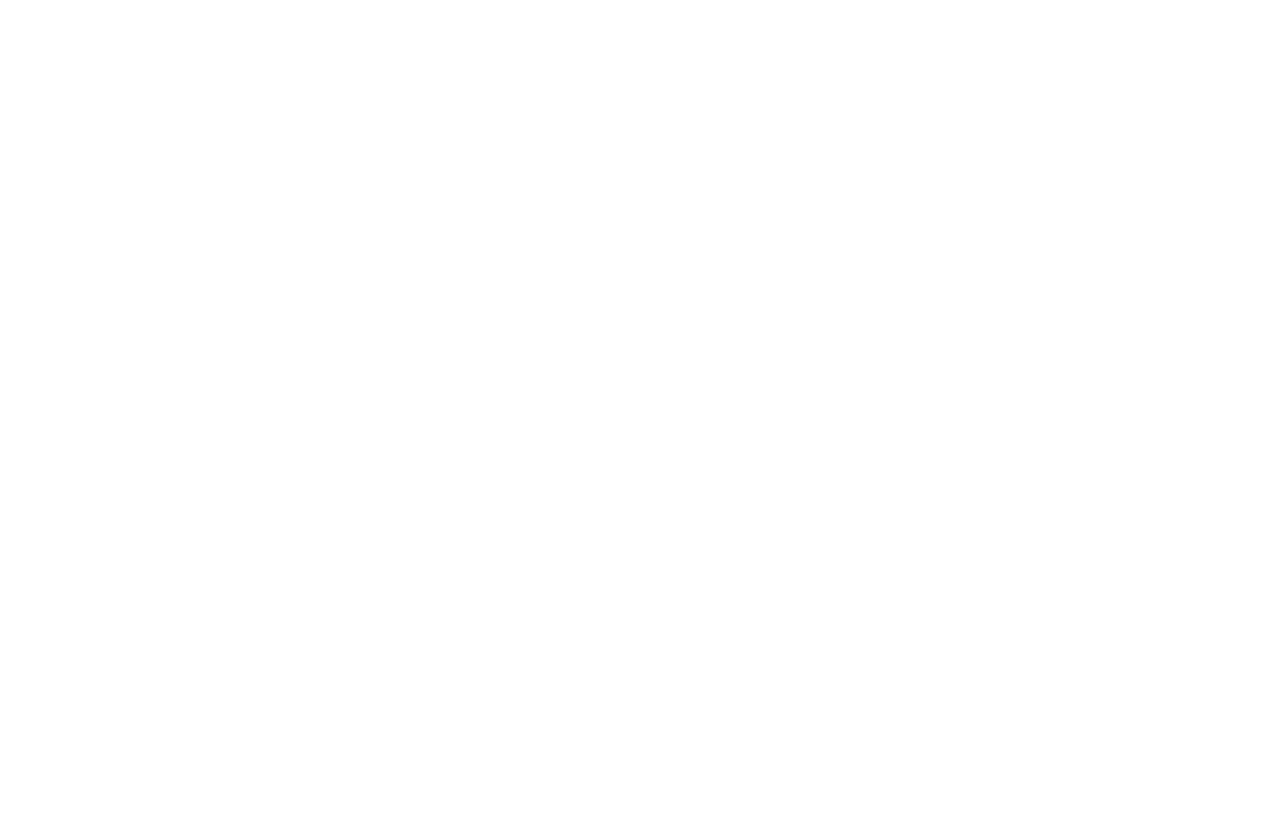
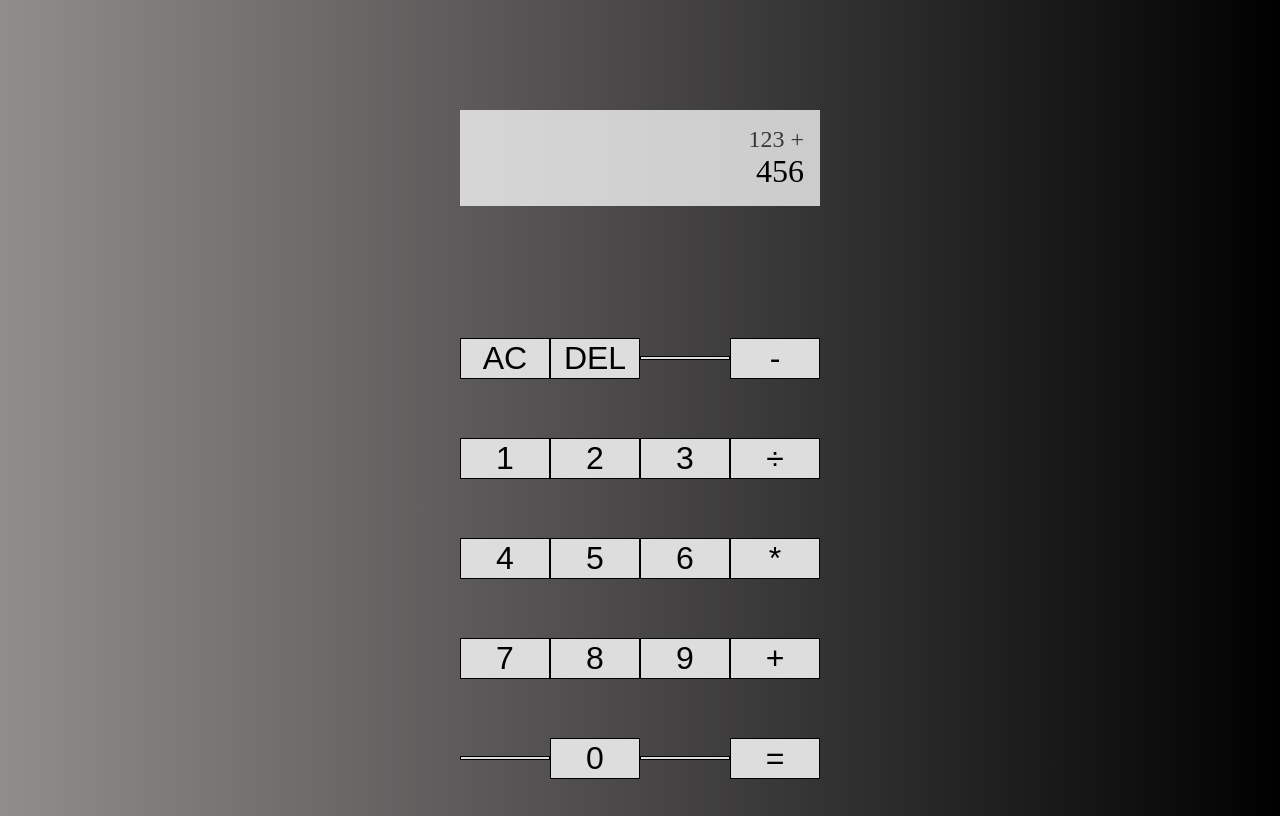
Before and after one commit to rmrcunha/calculator, a plain HTML site: page index.html in a window 1280 px wide. Drawn offline with Linux system fonts and the light colour scheme.

Commit message:
Estilizção da calculadora e declaração das variaveis

```diff
--- a/assets/css/style.css
+++ b/assets/css/style.css
@@ -0,0 +1,50 @@
+*,*::before, *::after{
+    box-sizing: border-box;
+}
+
+body{
+    background: linear-gradient(to left, #000000, rgb(145, 141, 141));
+}
+
+.calculator{
+    display: grid;
+    justify-content: center;
+    align-items: center;
+    min-height: 100vh;
+    grid-template-columns: repeat(4, 90px);
+    grid-template-rows: minmax(120px, auto) repeat(5, 100px);
+}
+
+.button{
+    cursor: pointer;
+    font-size: 2rem;
+    border: 1px, solid, #000000;
+    outline: none;
+    background-color: #dddddd;
+}
+
+.button:hover{
+    background-color: lightgray;
+}
+
+.display{
+    grid-column: 1 / -1;
+    background-color: rgba(255, 255, 255, 0.75);
+    display: flex;
+    align-items: flex-end;
+    justify-content: space-around;
+    flex-direction: column;
+    padding: 1rem;
+    word-wrap: break-word;
+    word-break: break-all;
+}
+
+.previous__number{
+    color: #000000bb;
+    font-size: 1.5rem;
+}
+
+.current__number{
+    color: rgb(0, 0, 0);
+    font-size: 2rem;
+}
--- a/assets/js/main.js
+++ b/assets/js/main.js
@@ -0,0 +1,7 @@
+const numberButtons = document.querySelectorAll('[data-number]');
+const operationButtons = document.querySelectorAll('[data-operation]');
+const equalsButton = document.querySelector('[data-equal]');
+const deleteButton = document.querySelector('[data-clear]');
+const allClearButton = document.querySelector('[data-all-clear]');
+const previousNumber = document.querySelector('[data-previous-number]');
+const currentNumber = document.querySelector('[data-current-number]');
--- a/index.html
+++ b/index.html
@@ -4,9 +4,36 @@
     <meta charset="UTF-8">
     <meta http-equiv="X-UA-Compatible" content="IE=edge">
     <meta name="viewport" content="width=device-width, initial-scale=1.0">
-    <title>Document</title>
+    <title>Calculator</title>
+    <link rel="stylesheet" href="./assets/css/style.css">
 </head>
 <body>
-
+    <div class="calculator">
+        <div class="display">
+            <div class="previous__number" data-previous-number>123 +</div>
+            <div class="current__number" data-current-number>456</div>
+        </div>
+        <button class="button" data-all-clear>AC</button>
+        <button class="button" data-clear>DEL</button>
+        <button class="button"></button>
+        <button class="button" data-number>-</button>
+        <button class="button" data-number>1</button>
+        <button class="button" data-number>2</button>
+        <button class="button" data-number>3</button>
+        <button class="button" data-operation>÷</button>
+        <button class="button" data-number>4</button>
+        <button class="button" data-number>5</button>
+        <button class="button" data-number>6</button>
+        <button class="button" data-operation>*</button>
+        <button class="button" data-number>7</button>
+        <button class="button" data-number>8</button>
+        <button class="button" data-number>9</button>
+        <button class="button" data-operation>+</button>
+        <button class="button"></button>
+        <button class="button" data-number>0</button>
+        <button class="button"></button>
+        <button class="button" data-equal>=</button>
+    </div>
+    <script src="./assets/js/main.js"></script>
 </body>
 </html>
```
